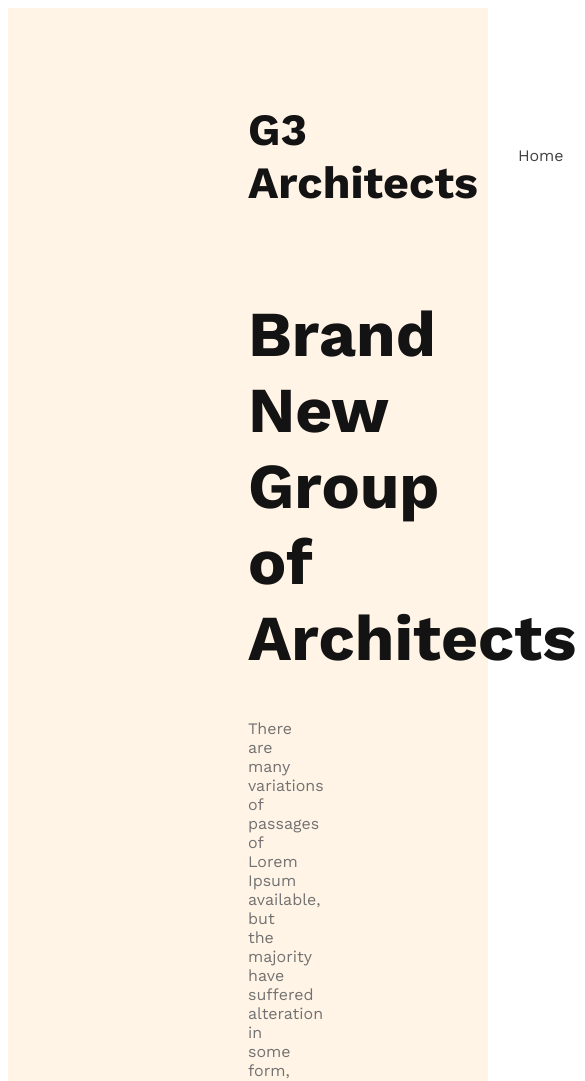
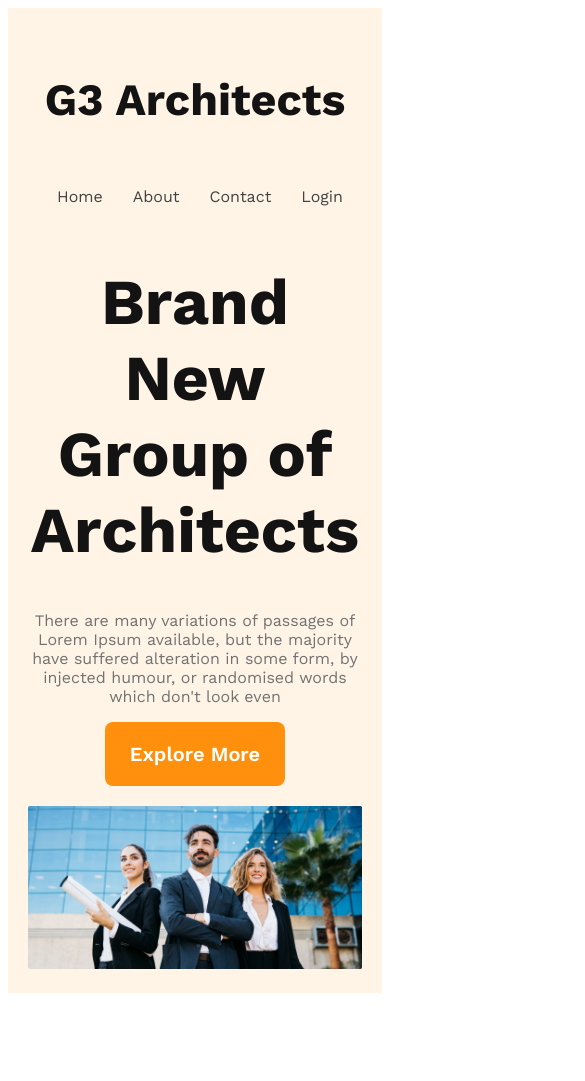
Before and after one commit to abidalili/G3-Architect-Websites, a plain HTML site: page index.html in a window 390 px wide. Shown: the top 1081 px of the page, 585 px wide, since content can reach past the window. After the commit the page ends 1001 px from the top, so only its background shows below. Drawn offline with nearby package versions, Linux system fonts and the light colour scheme.

Commit message:
banner section responsive done

```diff
--- a/styles/architect.css
+++ b/styles/architect.css
@@ -4,6 +4,14 @@
   font-family: "Work Sans", sans-serif;
 }
 .btn-primary {
+  border-radius: 8px;
+  background: #ff900e;
+  padding: 20px 25px;
+  color: #fff;
+  border: none;
+  font-size: 1.25rem;
+  font-weight: 600;
+  cursor: pointer;
 }
 
 /* header styles */
@@ -53,3 +61,30 @@ nav li a {
 .banner-description {
   color: #727272;
 }
+
+.banner img {
+  margin-top: 20px;
+  width: 100%;
+}
+
+/* responsive media query */
+
+/* mobile device */
+@media screen and (max-width: 576px) {
+  header {
+    padding: 20px;
+  }
+  nav {
+    flex-direction: column;
+  }
+}
+
+/* mediam device */
+@media screen and (min-width: 576px) and (max-width: 960px) {
+  header {
+    padding: 50px;
+  }
+  .nav {
+    flex-direction: column;
+  }
+}
```
